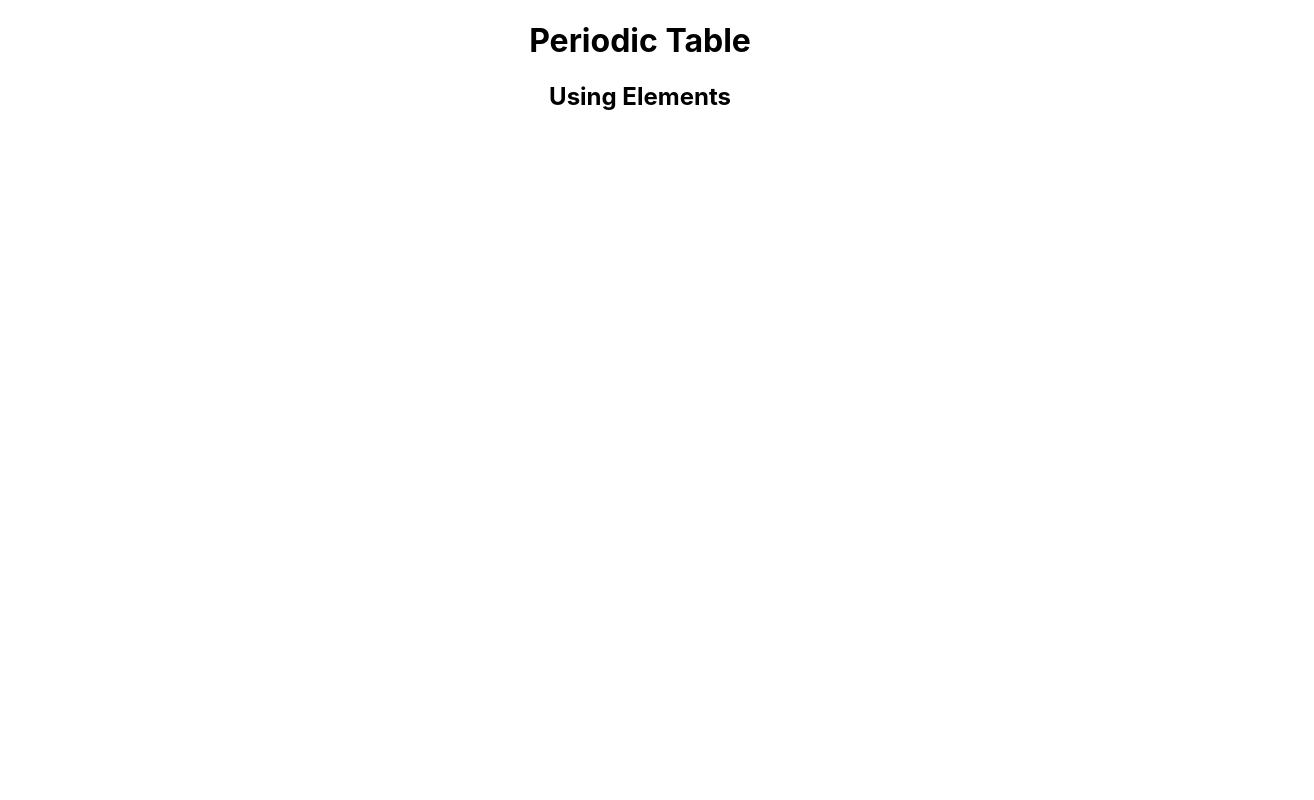
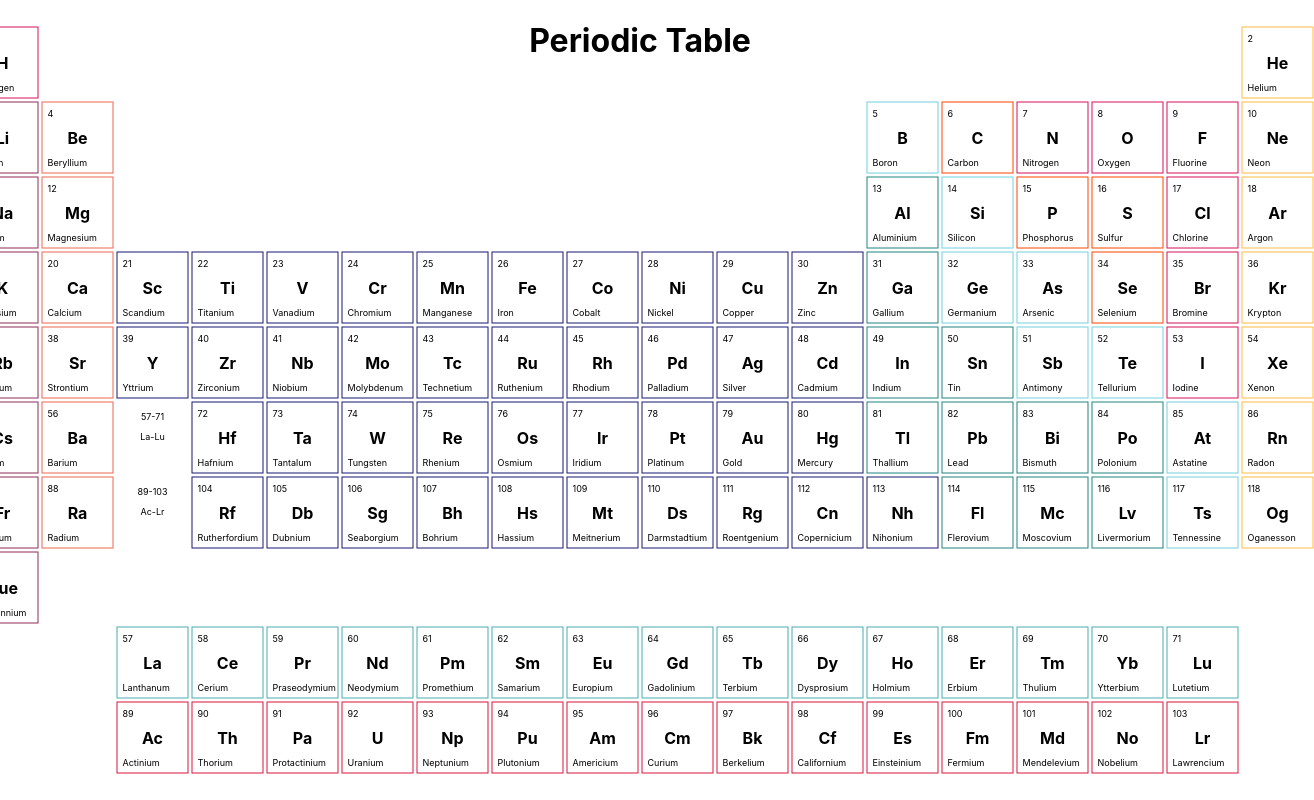
Before and after one commit to anishsubedi5566/CS545-HCI-Periodic-table, a React (Create React App) app in the folder periodic-table-frontend/: page / in a window 1280 px wide. Shown: the whole page, 1314 px wide, since content can reach past the window. Built offline with nearby package versions, Linux system fonts and the light colour scheme.

Commit message:
Periodic table component created and styled

```diff
--- a/periodic-table-frontend/src/App.css
+++ b/periodic-table-frontend/src/App.css
@@ -1,3 +1,50 @@
 .App {
   text-align: center;
 }
+
+.periodic-table{
+  display: grid;
+  grid-template-columns: repeat(18, 72px);
+  grid-template-rows: repeat(10, 72px);
+  grid-gap: 3px;
+  position: absolute;
+  top: 50%;
+  left: 50%;
+  transform: translate(-50%, -50%);
+}
+
+.element {
+  background: white;
+  border: 1px solid #aaa;
+  display: flex;
+  position: relative;
+  align-items: center;
+  justify-content: center;
+}
+
+.element:hover {
+  transform: scale(1.25, 1.25);
+  z-index: 1;
+}
+
+.element .number {
+  font-size: 9px;
+  position: absolute;
+  top: 5px;
+  left: 5px;
+}
+
+.element .name {
+  font-size: 9px;
+  position: absolute;
+  bottom: 5px;
+  left: 5px;
+}
+
+.Lanthanide-series p {
+  font-size: 9px;
+}
+
+.Actinide-series p{
+  font-size: 9px;
+}
--- a/periodic-table-frontend/src/components/PeriodicTable.js
+++ b/periodic-table-frontend/src/components/PeriodicTable.js
@@ -1,10 +1,61 @@
 import React from "react";
+import data from "../PeriodicTableJSON.json";
 import "../App.css";
+
+const colorMap = {
+    "noble gas": "#FFBC42",
+    "alkaline earth metal": "#EC674E",
+    "diatomic nonmetal": "#D81159",
+    "polyatomic nonmetal": "#FF4500",
+    "alkali metal": "#8F2D56",
+    "transition metal": "#191970",
+    "post-transition metal": "#218380",
+    "lanthanide": "#4AABAF",
+    "actinide": "#DC143C",
+    "metalloid": "#73D2DE",
+    "unknown, probably transition metal": "#191970",
+    "unknown, probably post-transition metal": "#218380",
+    "unknown, probably metalloid": "#73D2DE",
+    "unknown, but predicted to be an alkali metal": "#8F2D56",
+    "unknown, predicted to be noble gas": "#FFBC42"
+};
 
 const PeriodicTable = () => {
     return(
-        <div>
-            <h2>Using Elements</h2>
+        <div className="periodic-table">
+        {
+            data.elements.map(element =>
+                <div
+                    className="element"
+                    key={element.name}
+                    style={{
+                        gridColumn: element.xpos,
+                        gridRow: element.ypos,
+                        borderColor: colorMap[element.category],
+                    }}
+                >
+                    <strong>{element.symbol}</strong>
+                    <small className="number">{element.number}</small>
+                    <small className="name">{element.name}</small>
+                </div>
+            )
+        }
+            <div className="Lanthanide-series"
+                style={{
+                    gridColumn: 3,
+                    gridRow: 6,
+                }}>
+                <p>57-71</p>
+                <p>La-Lu</p>
+            </div>
+            <div className="Actinide-series"
+                style={{
+                    gridColumn: 3,
+                    gridRow: 7,
+                }}>
+                <p>89-103</p>
+                <p>Ac-Lr</p>
+            </div>
         </div>
     )
 }
```
